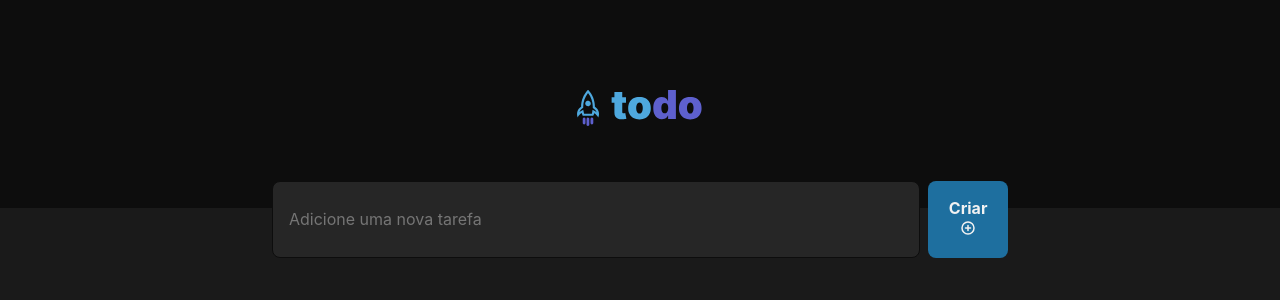
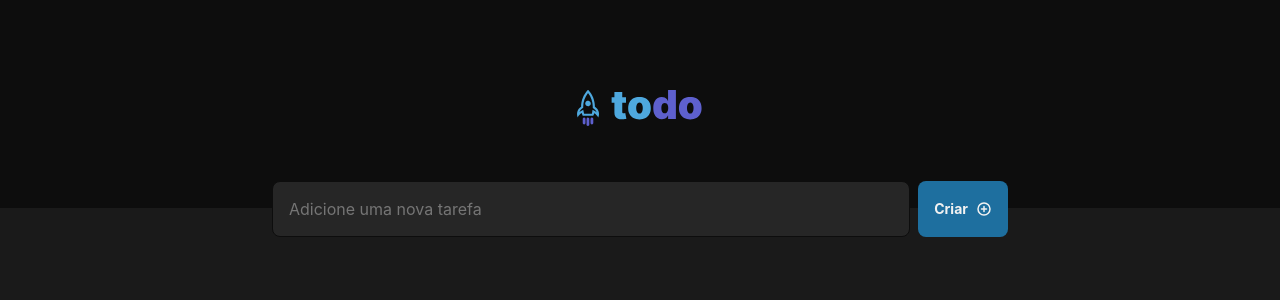
Before and after one commit to luanc202/desafio-01, a React (Vite) app: page / in a window 1280 px wide. Shown: the top 300 px of the page. Built offline with nearby package versions, Linux system fonts and the light colour scheme.

Commit message:
styles added for button

```diff
--- a/src/components/Button.module.css
+++ b/src/components/Button.module.css
@@ -6,5 +6,18 @@
   color: var(--gray-100);
 
   border-radius: 8px;
+  border: 0;
+
+  font-size: 0.875rem;
   font-weight: bold;
+
+  display: flex;
+  align-items: center;
+  gap: 0.5rem;
+
+  transition: 0.2s;
 }
+
+.button:hover {
+  background-color: var(--blue);
+}
```
